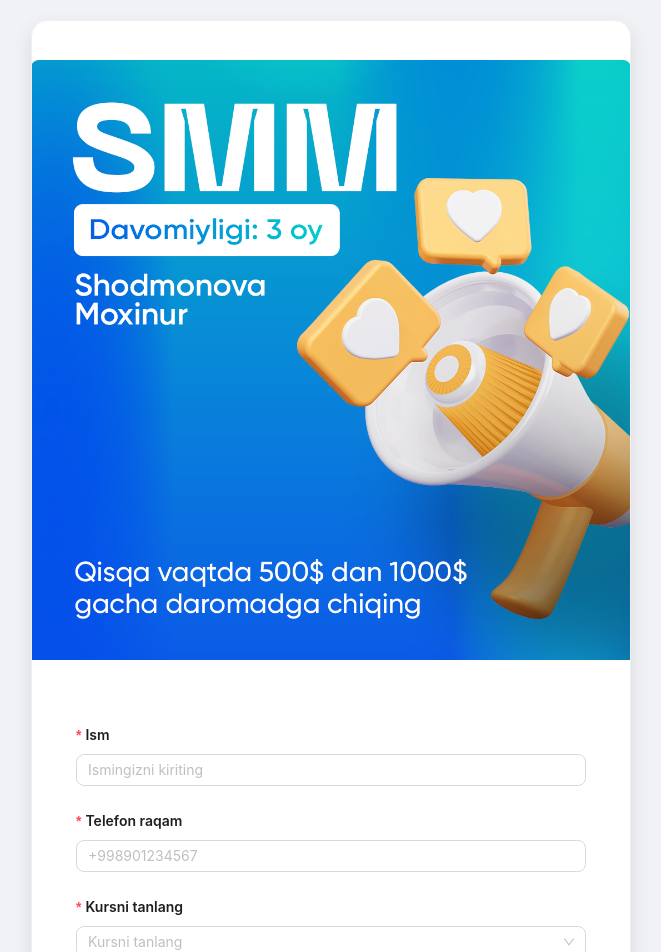
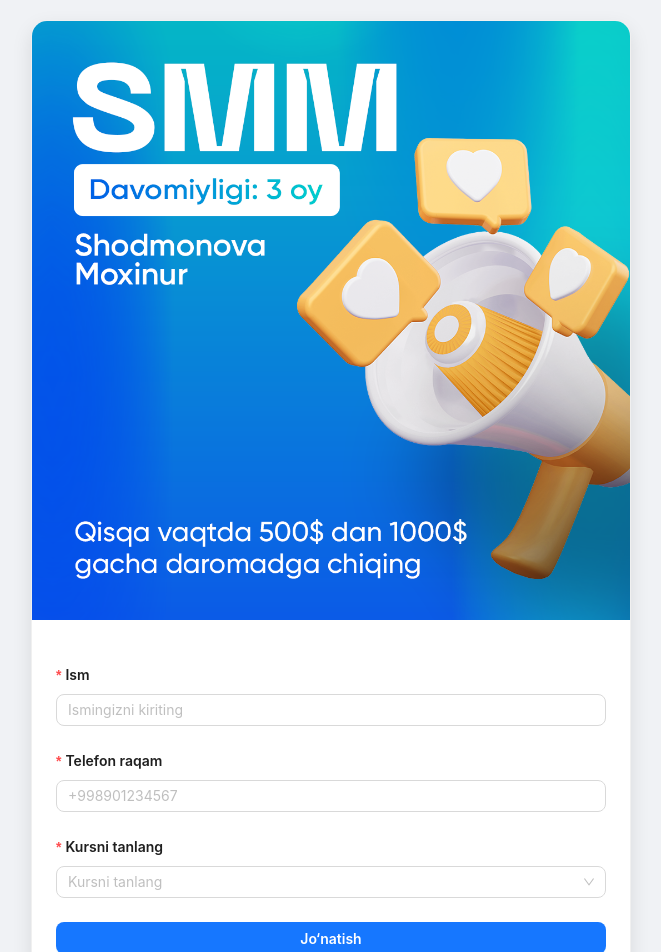
Before and after one commit to Sayyorbek2005/regist, a React (Create React App) app: page / in a window 1280 px wide. Shown: the top 952 px of the page, without its empty margins (309-970 px from the left). Built offline with nearby package versions, Linux system fonts and the light colour scheme.

Commit message:
O'zgartirish kiritildi

```diff
--- a/src/App.css
+++ b/src/App.css
@@ -20,7 +20,7 @@
 }
 .form-image {
   object-fit: cover;
-  margin: 40px 0px 20px 0px;
+  /* margin: 40px 0px 20px 0px; */
   /* margin-left: 23%; */
 
 }
@@ -32,8 +32,14 @@
 }
 
 .form-content {
-  padding: 20px;
+  padding: 20px 0px 0px 0px;
 }
+
+:where(.css-dev-only-do-not-override-xepvsj).ant-card .ant-card-body {
+ padding: 0px 20px;
+}
+
+
 
 .ant-form-item-label > label {
   font-weight: 600;
```
